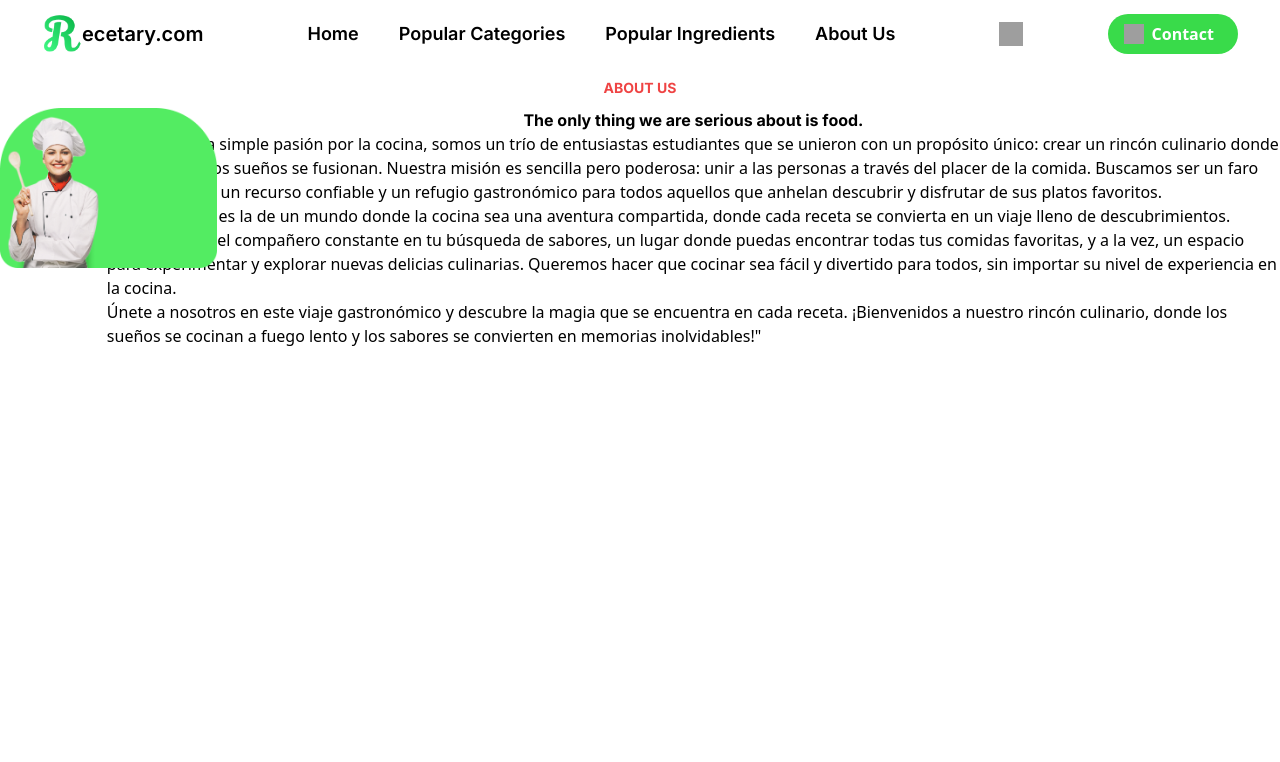
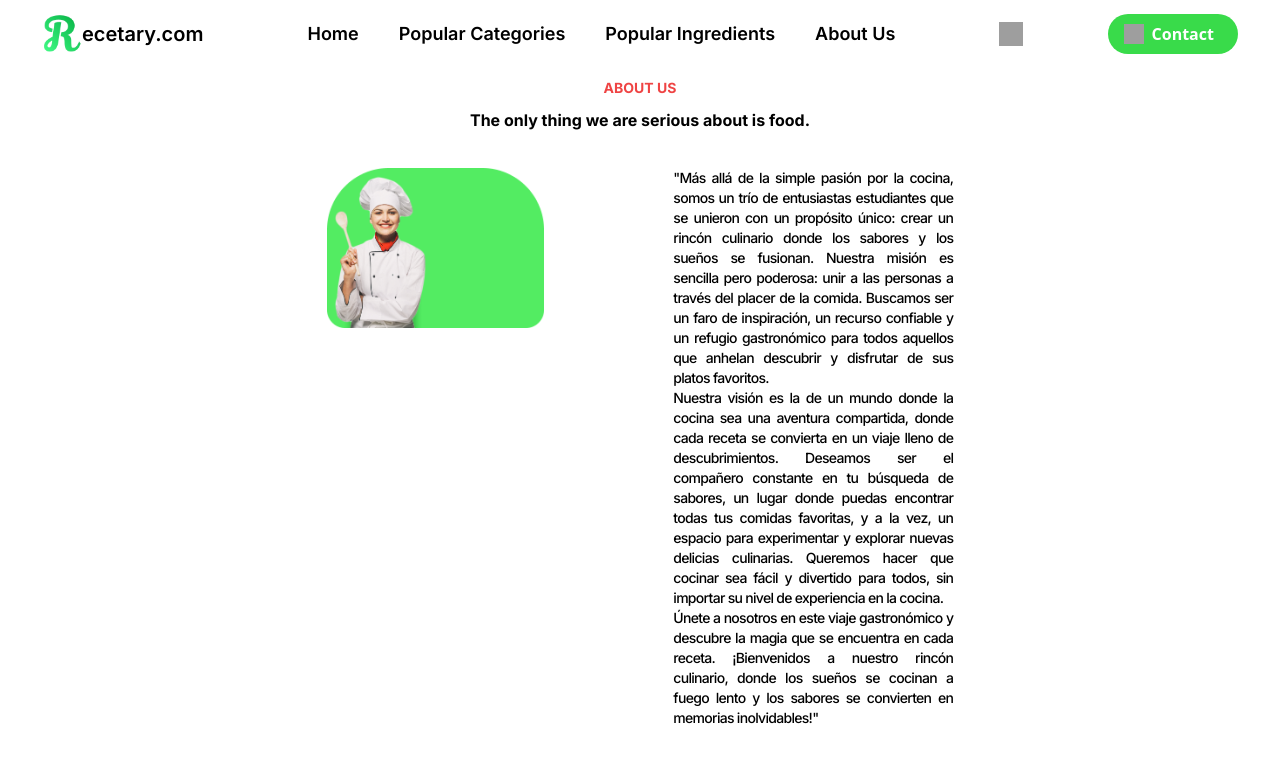
Before and after one commit to manugomz/Recetario, a React (Vite) app: page /about-us in a window 1280 px wide. Shown: the top 762 px of the page. Built offline with nearby package versions, Linux system fonts and the light colour scheme; grey boxes are pictures that could not be loaded.

Commit message:
adding some className

```diff
--- a/src/containers/InfoAbout.jsx
+++ b/src/containers/InfoAbout.jsx
@@ -1,21 +1,21 @@
-import React from 'react';
+import React from 'react';1
 
 function InfoAbout () {
     return (
-        <div>
+        <div className=''>
             <h1 className='font-Inter font-bold text-red-500 text-center leading-10 text-sm h-6 pb-10'>ABOUT US</h1>
-            <div className='flex flex-row'>
-                <div className='w-80 h-80 static'>
-                    <img className='h-40 absolute z-40 items-center' src="../../images/Chef.png" />
-                    <img className='h-40 absolute z-20' src="../../images/Fondo.png" />
+            <h2 className='font-Inter font-bold text-center h-6 pb-10'>The only thing we are serious about is food.</h2>
+                <div className='flex flex-row justify-evenly'>
+                    <div className='w-50 h-80 p-5 static'>
+                        <img className='h-40 absolute z-30' src="../../images/Chef.png" />
+                        <img className='h-40 absolute z-20' src="../../images/Fondo.png" />
+                    </div>
+                    <div className='w-1/4 h 1/4 p-5 static'>
+                        <p className='font-Inter text-justify tracking-tighter font-thin text-sm'>"Más allá de la simple pasión por la cocina, somos un trío de entusiastas estudiantes que se unieron con un propósito único: crear un rincón culinario donde los sabores y los sueños se fusionan. Nuestra misión es sencilla pero poderosa: unir a las personas a través del placer de la comida. Buscamos ser un faro de inspiración, un recurso confiable y un refugio gastronómico para todos aquellos que anhelan descubrir y disfrutar de sus platos favoritos.<br></br>
+                    Nuestra visión es la de un mundo donde la cocina sea una aventura compartida, donde cada receta se convierta en un viaje lleno de descubrimientos. Deseamos ser el compañero constante en tu búsqueda de sabores, un lugar donde puedas encontrar todas tus comidas favoritas, y a la vez, un espacio para experimentar y explorar nuevas delicias culinarias. Queremos hacer que cocinar sea fácil y divertido para todos, sin importar su nivel de experiencia en la cocina.<br></br>
+                    Únete a nosotros en este viaje gastronómico y descubre la magia que se encuentra en cada receta. ¡Bienvenidos a nuestro rincón culinario, donde los sueños se cocinan a fuego lento y los sabores se convierten en memorias inolvidables!"</p>
+                    </div>
                 </div>
-                <div>
-                    <h2 className='font-Inter font-bold text-center'>The only thing we are serious about is food.</h2>
-                    <p>"Más allá de la simple pasión por la cocina, somos un trío de entusiastas estudiantes que se unieron con un propósito único: crear un rincón culinario donde los sabores y los sueños se fusionan. Nuestra misión es sencilla pero poderosa: unir a las personas a través del placer de la comida. Buscamos ser un faro de inspiración, un recurso confiable y un refugio gastronómico para todos aquellos que anhelan descubrir y disfrutar de sus platos favoritos.</p>
-                    <p>Nuestra visión es la de un mundo donde la cocina sea una aventura compartida, donde cada receta se convierta en un viaje lleno de descubrimientos. Deseamos ser el compañero constante en tu búsqueda de sabores, un lugar donde puedas encontrar todas tus comidas favoritas, y a la vez, un espacio para experimentar y explorar nuevas delicias culinarias. Queremos hacer que cocinar sea fácil y divertido para todos, sin importar su nivel de experiencia en la cocina.</p>
-                    <p>Únete a nosotros en este viaje gastronómico y descubre la magia que se encuentra en cada receta. ¡Bienvenidos a nuestro rincón culinario, donde los sueños se cocinan a fuego lento y los sabores se convierten en memorias inolvidables!"</p>
-                </div>
-            </div>
         </div>
     )
 }
```
